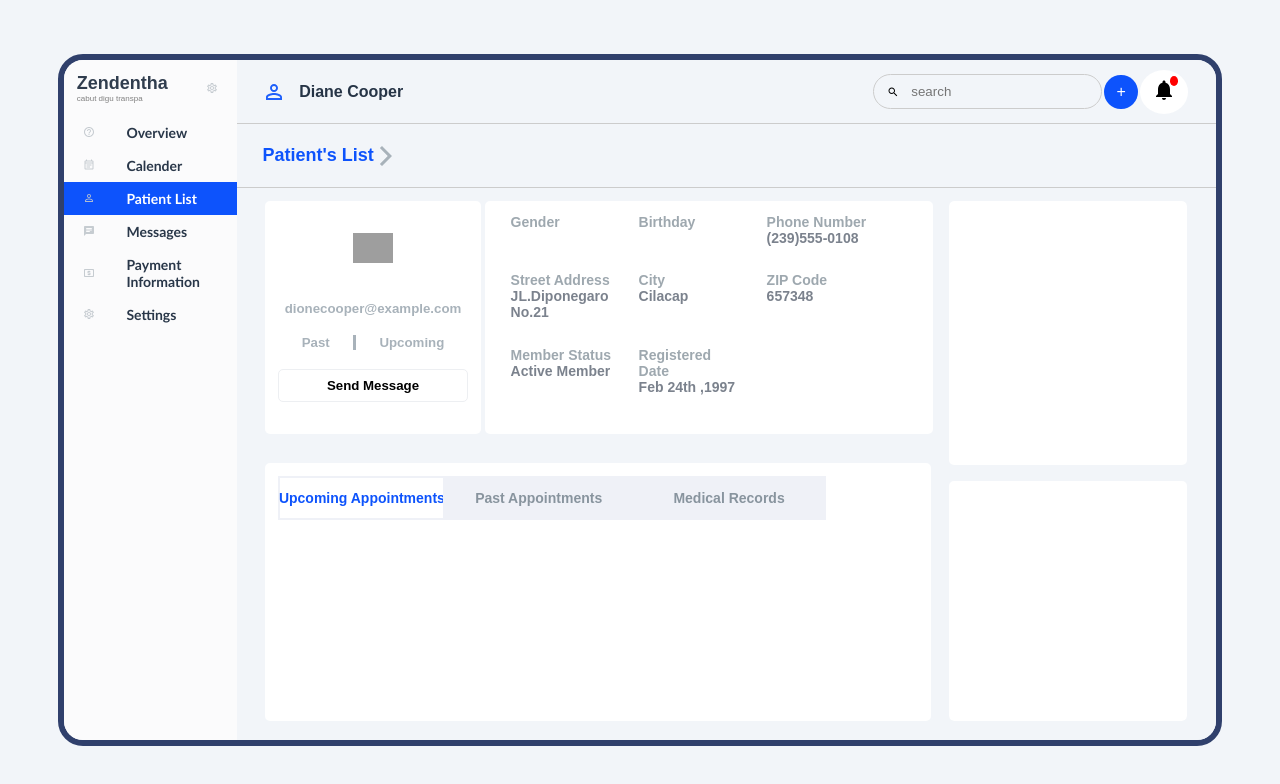
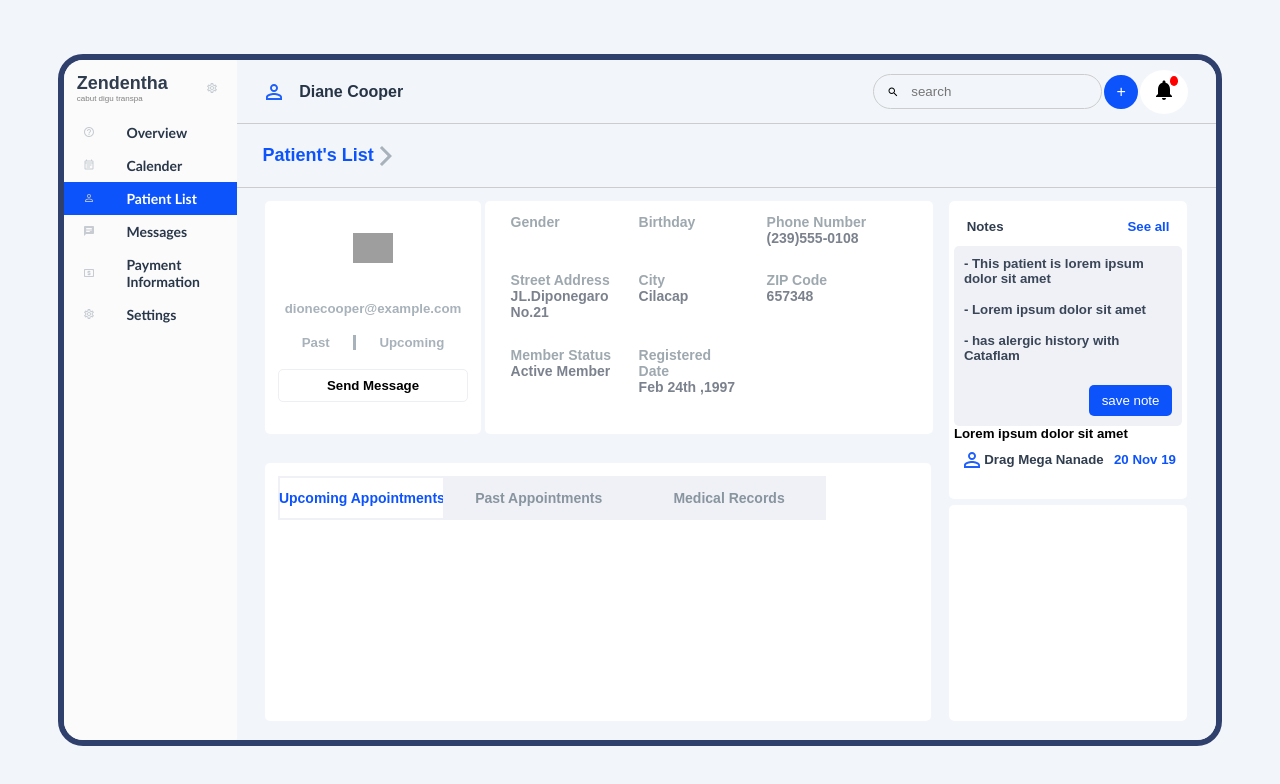
Before and after one commit to rajeshmn47/assignment, a React (Create React App) app: page / in a window 1280 px wide. Shown: the top 784 px of the page. Built offline with nearby package versions, Linux system fonts and the light colour scheme; no server answers; grey boxes are pictures that could not be loaded.

Commit message:
last commit

```diff
--- a/src/rightbar.css
+++ b/src/rightbar.css
@@ -172,7 +172,7 @@ justify-content: space-between;
 }
 
 .bottomrightone{
-    height: 33vh;
+    height: 36vh;
     background-color: #FFFFFF;
     border-radius: 5px;
 
@@ -183,7 +183,7 @@ justify-content: space-between;
 }
 
 .bottomrighttwo{
-    height: 30vh;
+    height: 27vh;
     background-color: #FFFFFF;
     border-radius: 5px;
 }
@@ -197,6 +197,9 @@ justify-content: space-between;
     font-size: 14px;
     margin: 0vh 1vw;
 }
+.rightextreme{
+    background-color: #EFF1F7;
+}
 
 .box{
     display:flex;
@@ -205,7 +208,9 @@ justify-content: space-between;
     align-items: center;
     width: 85%;
 }
-
+.bottomrightone{
+    padding: 5px;
+}
 .smallbox{
     display: flex;
     font-size: 14px;
@@ -223,3 +228,25 @@ justify-content: space-between;
    width: 30%;
    background-color: #FFFFFF;
 }
+
+.savenote{
+    background-color: #0D53FC;
+    color: #FFFFFF;
+    padding: 1vh 1vmax;
+    outline: none;
+    border: none;
+    border-radius: 5px;
+    float: right;
+}
+.rightextreme{
+    padding: 10px;
+    display: flex;
+    flex-direction: column;
+    height: 20vh;
+    justify-content: space-between;
+    border-radius: 5px;
+}
+.ext h5{
+    margin-bottom: 2vh;
+    color: #3A4657;
+}
--- a/src/rightbar.js
+++ b/src/rightbar.js
@@ -99,7 +99,27 @@ export const Rightbar=({patient})=>{
            </div>
        <div className='bottomright'>
            <div className='bottomrightone'>
+               <div style={{display:'flex',justifyContent:'space-between',padding:'1vmax'}}>
+<h5 style={{color:'#303D4E'}}>Notes</h5>
+<h5 style={{color:'#0D53FC'}}>See all</h5>
+</div>
+<div className='rightextreme'>
+    <div className='ext'>
+<h5>- This patient is lorem ipsum dolor sit amet</h5>
+<h5>- Lorem ipsum dolor sit amet</h5>
+<h5>- has alergic history with Cataflam</h5>
+</div>
+<div>
+    <button className='savenote'>save note</button>
+</div>
 
+</div>
+<h5>Lorem ipsum dolor sit amet</h5>
+<div style={{display:'flex',justifyContent:'space-between',padding:'0.5vmax',alignItems:'center'}}>
+<h5 style={{color:'#303D4E',display:'flex',alignItems:'center'}}>
+    <PersonOutlineOutlinedIcon style={{color:'#1F60FB'}}/>Drag Mega Nanade</h5>
+<h5 style={{color:'#0D53FC'}}>20 Nov 19</h5>
+</div>
            </div>
            <div className='bottomrighttwo'>
 
```
